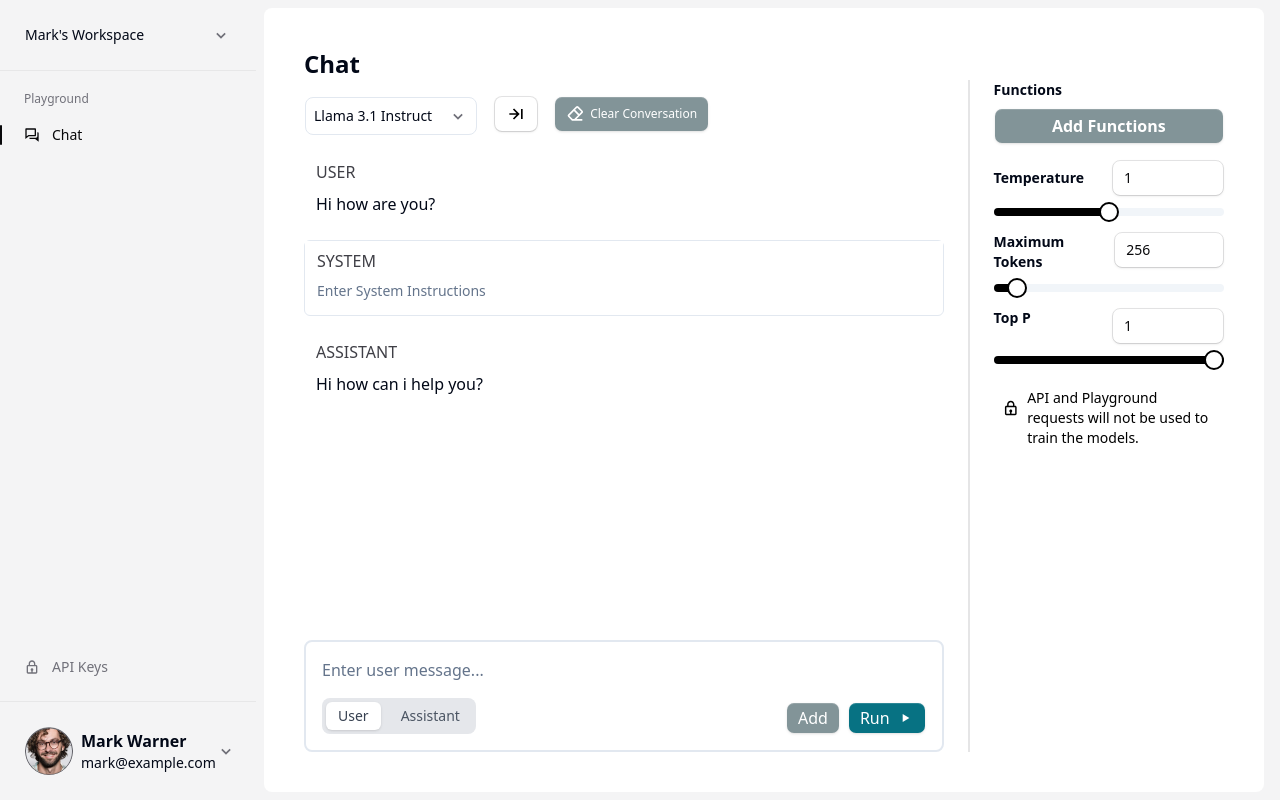
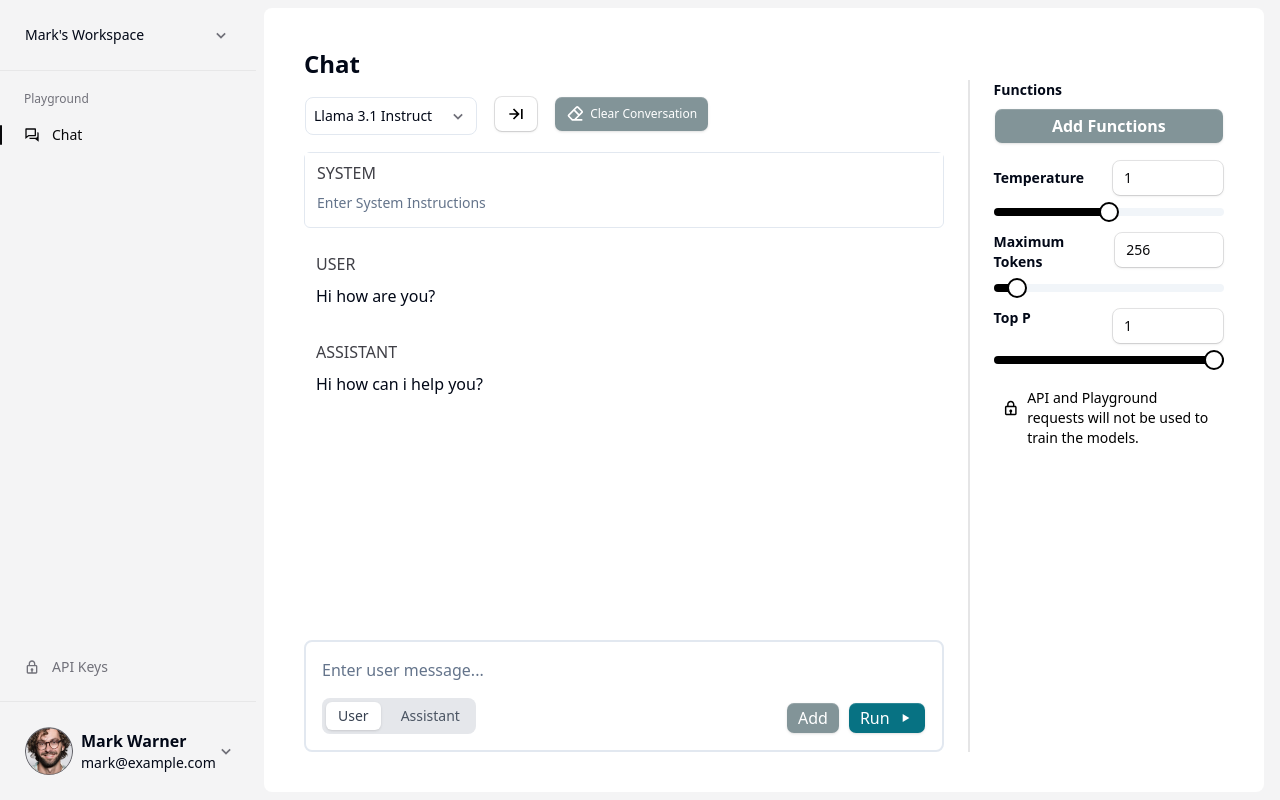
Before and after one commit to YourTechBud/inferix-ui, a React (Vite) app: page /playground/chat in a window 1280 px wide. Built offline with nearby package versions, Linux system fonts and the light colour scheme; a web font is replaced by a local one.

Commit message:
Add hover actions for user and assistant variants of chat message component
Signed-off-by: maishaSupritee <maisha.sup@gmail.com>

```diff
--- a/src/routes/playground/chat.tsx
+++ b/src/routes/playground/chat.tsx
@@ -121,8 +121,8 @@ export default function Chat() {
 
             <div className="flex h-[68vh] md:h-[70vh] lg:h-[75vh] flex-col justify-between">
               <div className="flex-1 overflow-y-auto" >
+                <ChatMessage variant="system"/>
                 <ChatMessage variant="user" content="Hi how are you?" className="w-full" />
-                <ChatMessage variant="system"/>
                 <ChatMessage variant="assistant" content='Hi how can i help you?'/>
               </div>
               <div className='mt-4'>
--- a/src/ui/widgets/playground/chat-message.tsx
+++ b/src/ui/widgets/playground/chat-message.tsx
@@ -1,7 +1,9 @@
 import * as React from 'react';
 import { useRef, useState } from 'react';
+import { BiRefresh,BiTrash } from 'react-icons/bi';
 
 import { cn } from '@/lib/utils';
+import { Button } from '@/ui/components/button';
 
 interface ChatMessageProps extends React.InputHTMLAttributes<HTMLInputElement> {
   title?: string;
@@ -16,6 +18,7 @@ export default function ChatMessage({
 }: ChatMessageProps) {
   const textareaRef = useRef<HTMLTextAreaElement>(null);
   const divRef = useRef<HTMLDivElement>(null);
+  const [isHovered, setIsHovered] = useState(false);
 
   const inputClassName = cn(
     'w-full text-sm placeholder:text-muted-foreground border-none focus-visible:outline-none resize-none disabled:cursor-not-allowed disabled:opacity-50',
@@ -46,11 +49,29 @@ export default function ChatMessage({
   };
 
   return (
-    <div className={divClassName} ref={divRef}>
-      <div className="w-full px-3 py-2 bg-white">
+    <div className={divClassName} ref={divRef} onMouseEnter={() => setIsHovered(true)}
+      onMouseLeave={() => setIsHovered(false)}>
+      <div className="w-full flex flex-row justify-between px-3 py-2 bg-white items-center h-10">
         <p className="text-base font-medium text-zinc-700">
           {variant.toUpperCase()}
         </p>
+        <div className="flex flex-row gap-4 min-w-[60px] items-center justify-end">
+          {isHovered && variant === 'user' && (
+            <Button plain className="p-0 h-auto" size="sm">
+              <BiTrash className="h-4 w-4 md:h-5 md:w-5 fill-zinc-500 hover:fill-zinc-700" />
+            </Button>
+          )}
+          {isHovered && variant === 'assistant' && (
+            <>
+              <Button plain className="p-0 h-auto" size="sm">
+                <BiRefresh className="h-4 w-4 md:h-5 md:w-5 fill-zinc-500 hover:fill-zinc-700" />
+              </Button>
+              <Button plain className="p-0 h-auto" size="sm">
+                <BiTrash className="h-4 w-4 md:h-5 md:w-5 fill-zinc-500 hover:fill-zinc-700" />
+              </Button>
+            </>
+          )}
+        </div>
       </div>
 
       {variant === 'system' ? (<div className="px-3 pb-2">
```
